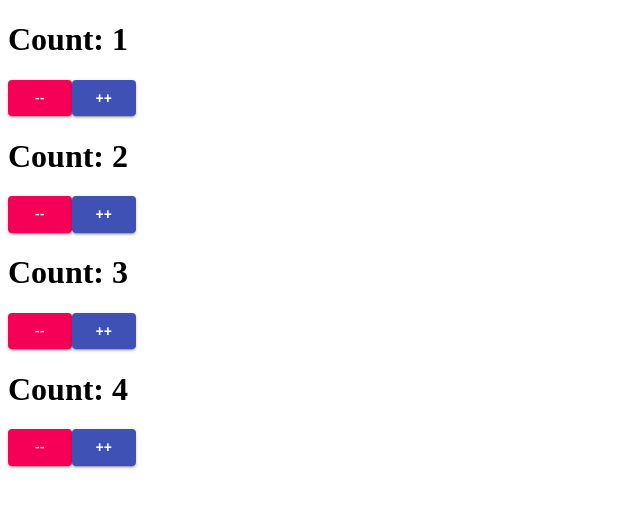
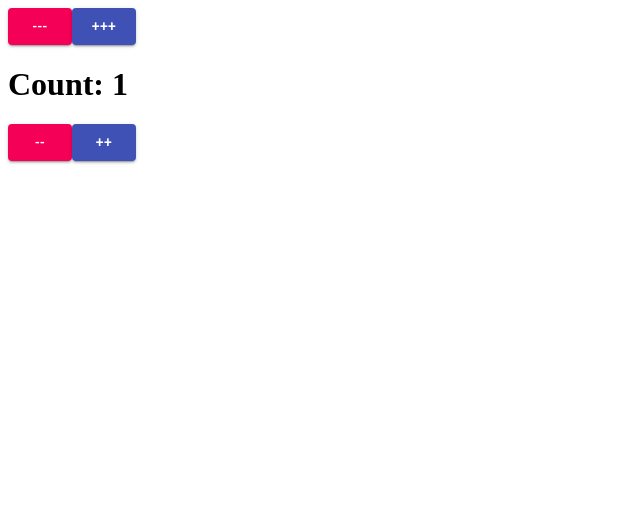
Before and after one commit to syrovatskyi/demo-counter, a React (Create React App) app: page / in a window 1280 px wide. Shown: the top 508 px of the page, without its empty margins (0-640 px from the left). Built offline with nearby package versions, Linux system fonts and the light colour scheme.

Commit message:
added deleteCounters and addCounters, created component Count

```diff
--- a/src/App.js
+++ b/src/App.js
@@ -1,15 +1,42 @@
 import React, {useState} from "react";
 import { v4 as uuid } from 'uuid';
+import Button from '@material-ui/core/Button';
 import {Counter} from "./Counter"
 
 
 function App() {
-  const arr = [1, 2, 3, 4];
+  const arr = [1];
+
+  const [counters, setCounters] = useState(arr);
+  console.log('counters', counters);
+  const addCounters = () => {
+    setCounters(counters => [...counters, counters.length + 1])
+  };
+
+  const deleteCounters = () => {
+    // console.log('counters', counters);
+    // const newCounters = counters.pop();
+    // setCounters(counters)
+    const newCounters = [...counters];
+    let removeItem = newCounters.pop();
+    setCounters(newCounters)
+  };
+
   return (
-    <div>
-      {arr.map(item => <Counter key={uuid()} initialCount={item}/>
-      )}
-    </div>
+    <>
+      <div>
+        <Button variant="contained" color="secondary" onClick={deleteCounters}>
+          ---
+        </Button>
+        <Button variant="contained" color="primary" onClick={addCounters}>
+          +++
+        </Button>
+      </div>
+      <div>
+        {counters.map(item => <Counter key={uuid()} initialCount={item}/>
+        )}
+      </div>
+    </>
   )
 }
 
--- /dev/null
+++ b/src/Count.js
@@ -0,0 +1,7 @@
+import React from 'react'
+
+export const Count = ({count}) => {
+  return (
+    <h1>Count: {count}</h1>
+  )
+};
--- a/src/Counter.js
+++ b/src/Counter.js
@@ -1,15 +1,16 @@
 import React, {useState, useEffect} from 'react';
 import Button from '@material-ui/core/Button';
+import {Count} from './Count'
 
 export const Counter = ({initialCount}) => {
   // first way
-  const [count, setCount] = useState(initialCount);
+  // const [count, setCount] = useState(initialCount);
 
   // second way
-  // const [count, setCount] = useState(0);
-  // useEffect(() => {
-  //   setCount(initialCount)
-  // }, [initialCount]);
+  const [count, setCount] = useState(0);
+  useEffect(() => {
+    setCount(initialCount)
+  }, [initialCount]);
 
   const handleIncrement = () => {
     setCount(count => count + 1)
@@ -20,7 +21,7 @@ export const Counter = ({initialCount}) => {
   };
  return (
     <>
-      <h1>Count: {count}</h1>
+      <Count count={count}/>
       <Button variant="contained" color="secondary" onClick={handleDecrement}>
         --
       </Button>
```
